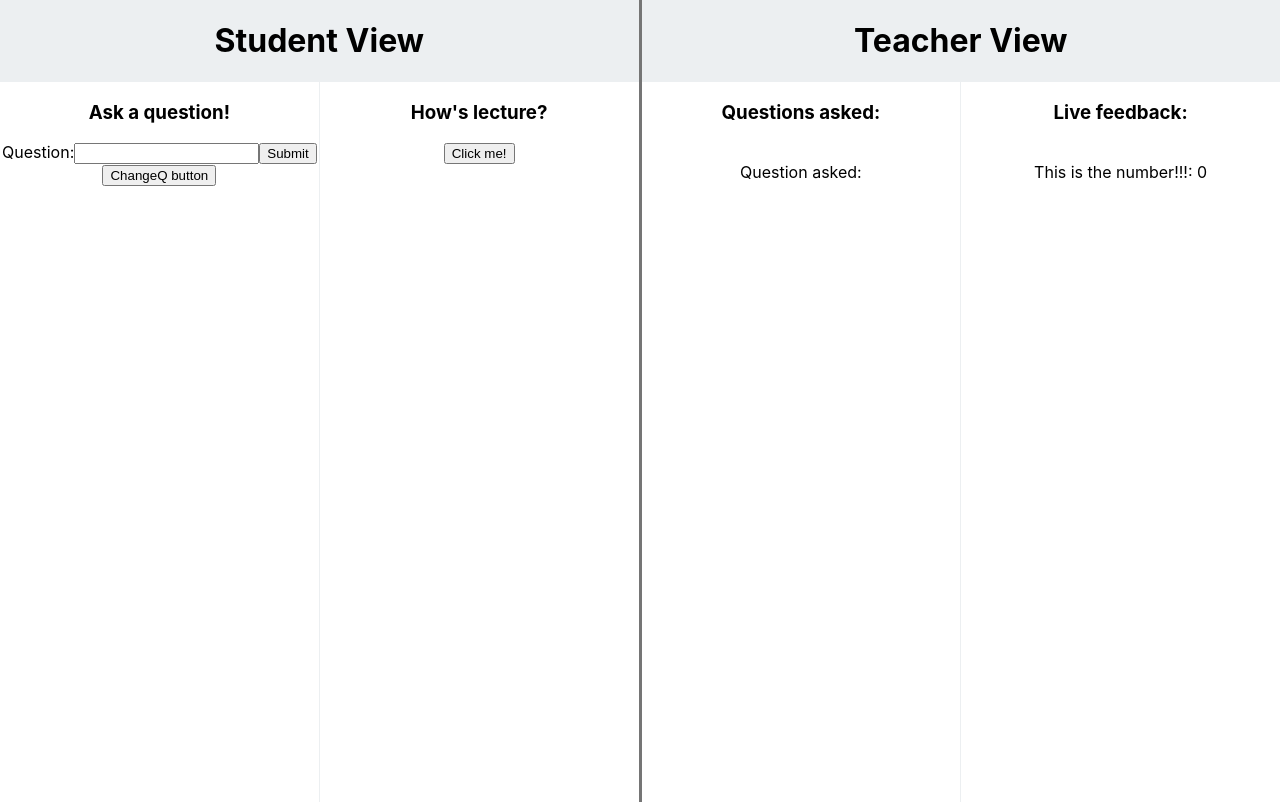
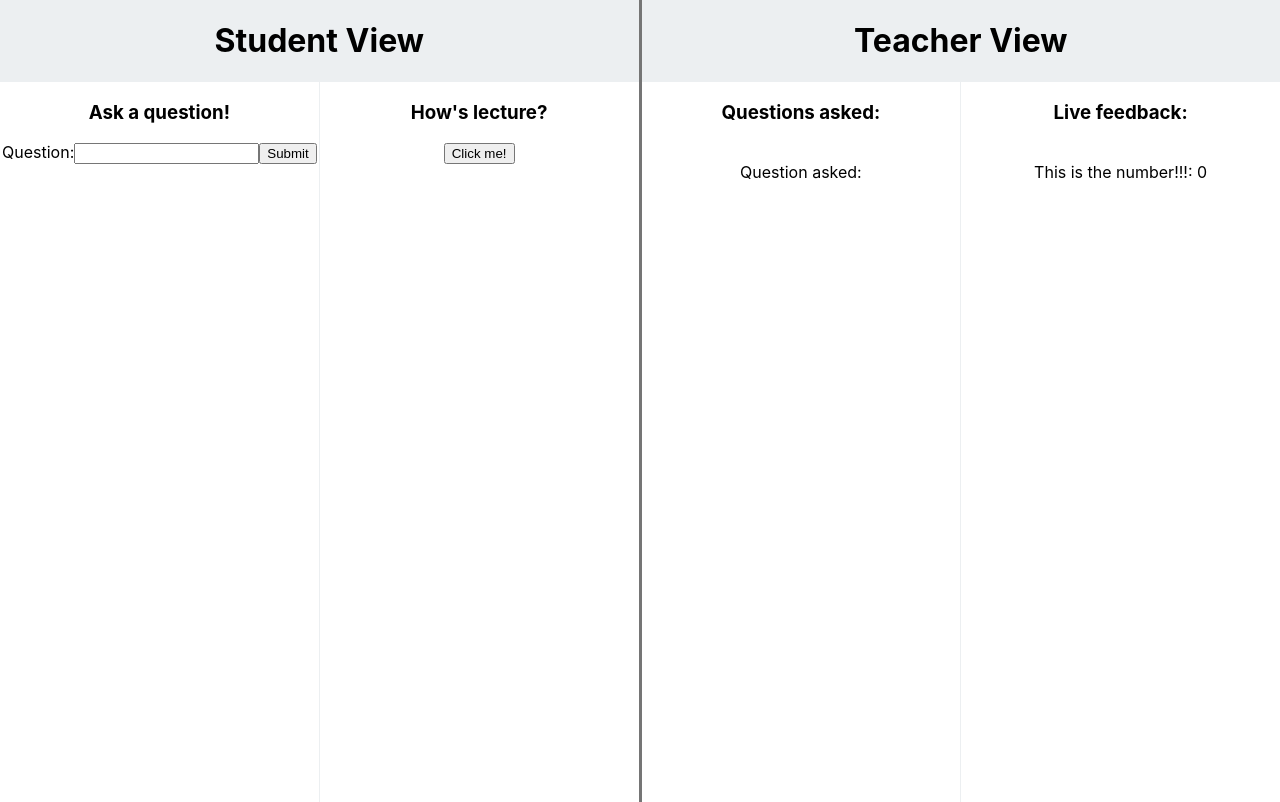
Before and after one commit to spayra1/LectureSense, a React (Create React App) app: page / in a window 1280 px wide. Built offline with nearby package versions, Linux system fonts and the light colour scheme.

Commit message:
updating functional questions and feedback

```diff
--- a/src/components/StudentQuestions.js
+++ b/src/components/StudentQuestions.js
@@ -7,8 +7,6 @@ const StudentQuestions = ({q, changeQ}) => {
     <div style={{ backgroundColor: '', height: '100%', width: '25vw', borderRight: '1.5px solid #eceff1'}}>
         <h3>Ask a question!</h3>
         <QuestionForm q={q} changeQ={changeQ}/>
-
-        <button onClick={() => changeQ()}>ChangeQ button</button>
     </div>
     )
 };
```
